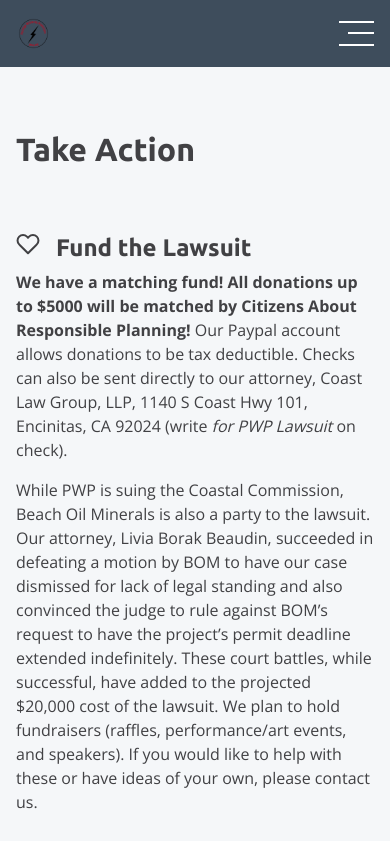
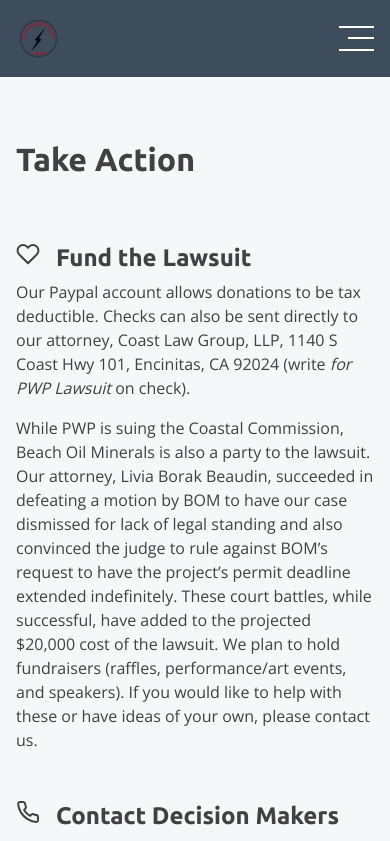
Before and after one commit to Eddie-Anguiano/native-website, a Next.js app: page /lawsuit in a window 390 px wide. Shown: the top 841 px of the page. Built offline with nearby package versions, Linux system fonts and the light colour scheme.

Commit message:
remove language about matching fund per client request

```diff
--- a/pages/lawsuit.js
+++ b/pages/lawsuit.js
@@ -16,10 +16,10 @@ export default function lawsuit() {
         />
         <h3 className={styles.subheader}>Fund the Lawsuit</h3>
         <p className={styles.paragraph}>
-          <strong>
+          {/* <strong>
             We have a matching fund! All donations up to $5000 will be matched
             by Citizens About Responsible Planning!
-          </strong>{" "}
+          </strong>{" "} */}
           Our Paypal account allows donations to be tax deductible. Checks can
           also be sent directly to our attorney, Coast Law Group, LLP, 1140 S
           Coast Hwy 101, Encinitas, CA 92024 (write <em>for PWP Lawsuit</em> on
--- a/styles/components/Header.module.scss
+++ b/styles/components/Header.module.scss
@@ -18,7 +18,8 @@
   cursor: pointer;
 
   @media (max-width: 646px) {
-    height: 35px;
+    // height: 35px;
+    height: 45px;
   }
 }
 
```
